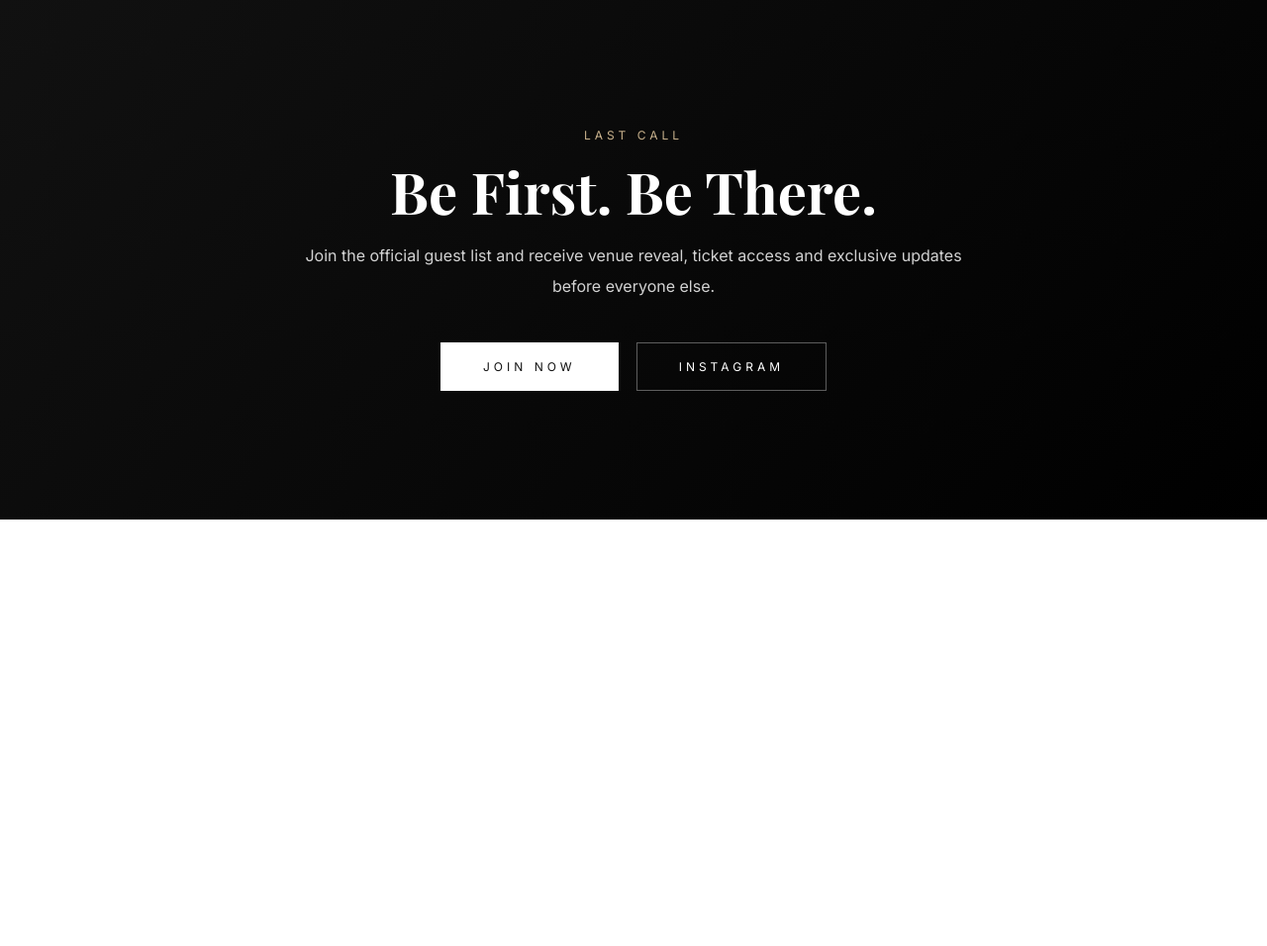
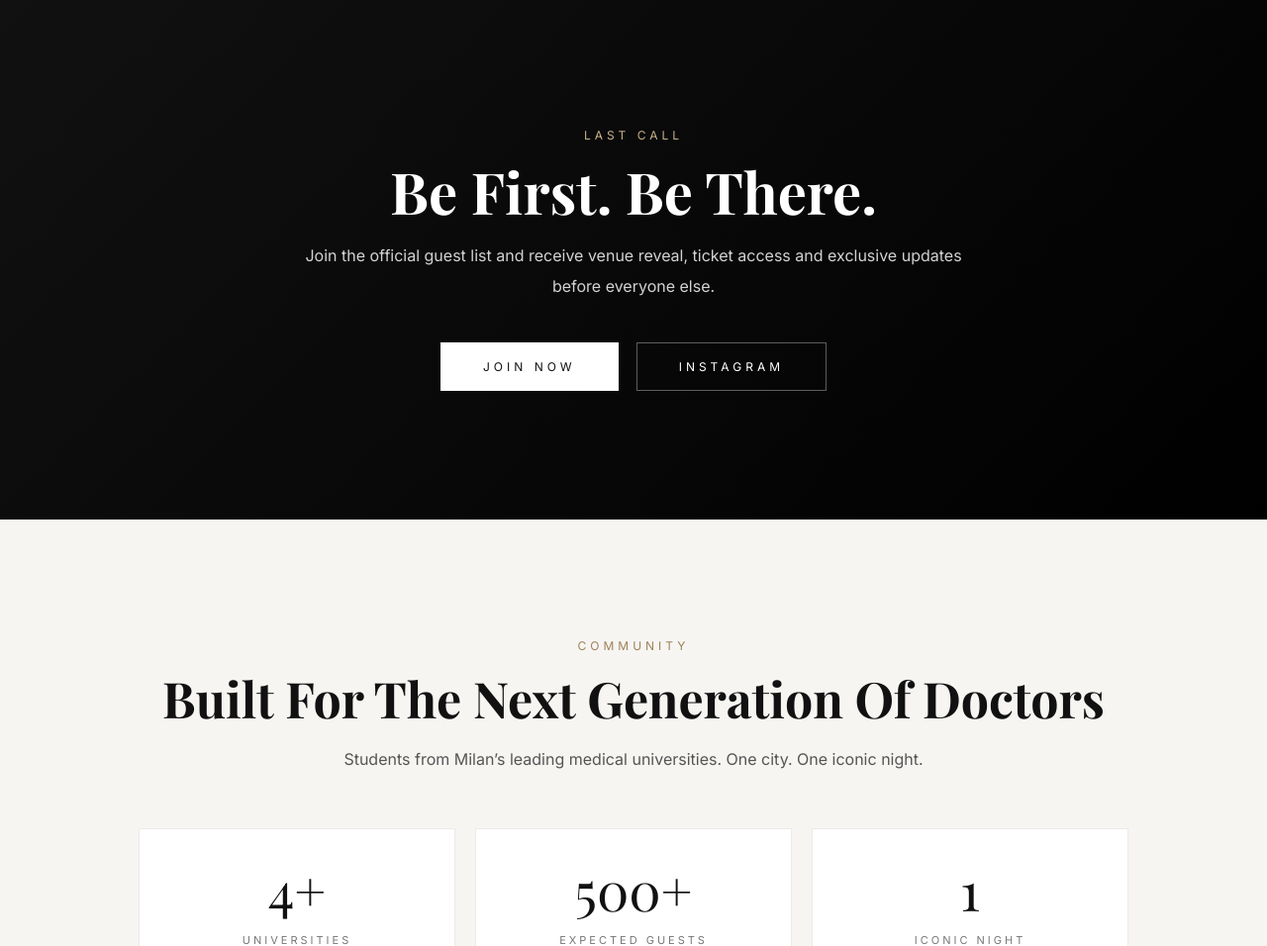
Before and after one commit to medgala/medgala, a Flask app: page / in a window 1280 px wide. Shown: the part 5544-6500 px from the top of the page at 99% size. Before the commit the page ends 6069 px from the top, so only its background shows below. Run offline with Flask 3, Linux system fonts and the light colour scheme; some libraries are stand-ins or nearby versions.

Commit message:
add social proof section

```diff
--- a/static/css/style.css
+++ b/static/css/style.css
@@ -796,3 +796,79 @@ color:#111;
 font-size:38px;
 }
 }
+
+.socialproof{
+padding:120px 24px;
+background:#f7f5f2;
+color:#111;
+text-align:center;
+}
+
+.socialproof-inner{
+max-width:1000px;
+margin:auto;
+}
+
+.socialproof-label{
+font-size:12px;
+letter-spacing:4px;
+text-transform:uppercase;
+color:#9c835a;
+margin-bottom:18px;
+}
+
+.socialproof-title{
+font-family:"Playfair Display",serif;
+font-size:50px;
+line-height:1.12;
+margin-bottom:18px;
+}
+
+.socialproof-text{
+font-size:16px;
+line-height:1.9;
+color:#555;
+max-width:720px;
+margin:0 auto;
+}
+
+.stats-grid{
+margin-top:55px;
+display:grid;
+grid-template-columns:repeat(3,minmax(0,1fr));
+gap:20px;
+}
+
+.stat-box{
+padding:34px 18px;
+background:#fff;
+border:1px solid rgba(0,0,0,0.08);
+}
+
+.stat-box span{
+display:block;
+font-family:"Playfair Display",serif;
+font-size:54px;
+line-height:1;
+margin-bottom:12px;
+}
+
+.stat-box small{
+font-size:11px;
+letter-spacing:3px;
+color:#777;
+}
+
+@media(max-width:768px){
+.socialproof-title{
+font-size:34px;
+}
+
+.stats-grid{
+grid-template-columns:1fr;
+}
+
+.stat-box span{
+font-size:42px;
+}
+}
--- a/templates/home.html
+++ b/templates/home.html
@@ -362,3 +362,42 @@ setInterval(function(){
 
 </body>
 </html>
+
+<section class="socialproof" id="community">
+  <div class="socialproof-inner">
+
+    <p class="socialproof-label">COMMUNITY</p>
+
+    <h2 class="socialproof-title">
+      Built For The Next Generation Of Doctors
+    </h2>
+
+    <p class="socialproof-text">
+      Students from Milan’s leading medical universities.
+      One city. One iconic night.
+    </p>
+
+    <div class="stats-grid">
+
+      <div class="stat-box">
+        <span>4+</span>
+        <small>UNIVERSITIES</small>
+      </div>
+
+      <div class="stat-box">
+        <span>500+</span>
+        <small>EXPECTED GUESTS</small>
+      </div>
+
+      <div class="stat-box">
+        <span>1</span>
+        <small>ICONIC NIGHT</small>
+      </div>
+
+    </div>
+
+  </div>
+</section>
+
+</body>
+</html>
```
